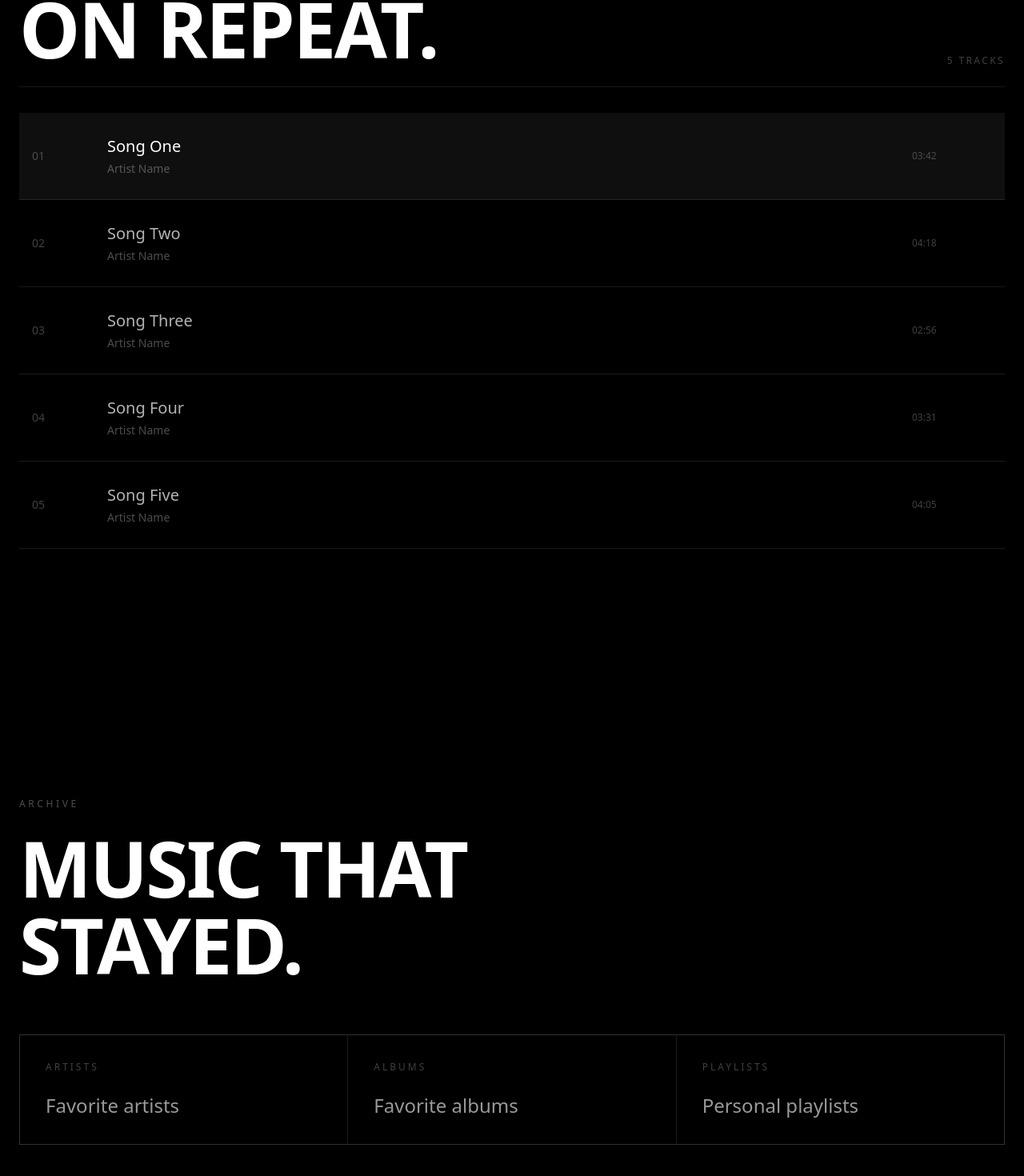
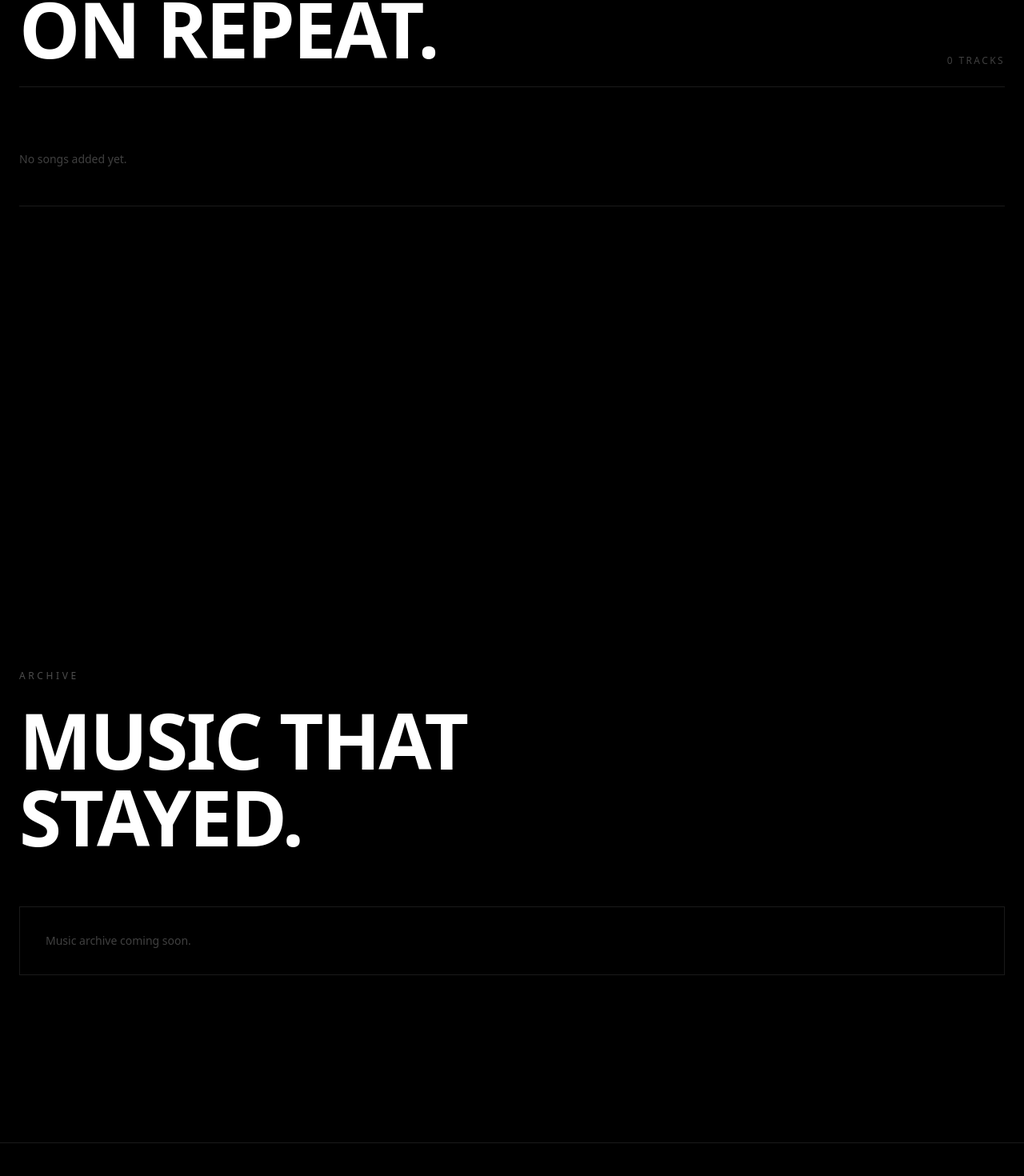
Before and after one commit to blazoxx/portfolio_new, a Next.js app: page /personal/music in a window 1280 px wide. Shown: the part 972-2442 px from the top of the page at 80% size. Built offline with nearby package versions, Linux system fonts and the light colour scheme.

Commit message:
feat: refactor MusicPage to use centralized music data and improve song display logic

```diff
--- a/app/personal/music/page.tsx
+++ b/app/personal/music/page.tsx
@@ -1,48 +1,19 @@
 "use client";
 
 import { useState } from "react";
-
-const songs = [
-  {
-    number: "01",
-    title: "Song One",
-    artist: "Artist Name",
-    duration: "03:42",
-  },
-  {
-    number: "02",
-    title: "Song Two",
-    artist: "Artist Name",
-    duration: "04:18",
-  },
-  {
-    number: "03",
-    title: "Song Three",
-    artist: "Artist Name",
-    duration: "02:56",
-  },
-  {
-    number: "04",
-    title: "Song Four",
-    artist: "Artist Name",
-    duration: "03:31",
-  },
-  {
-    number: "05",
-    title: "Song Five",
-    artist: "Artist Name",
-    duration: "04:05",
-  },
-];
+import { music } from "@/data/music";
 
 export default function MusicPage() {
+  const songs = music.onRepeat;
   const [activeSong, setActiveSong] = useState(0);
+
+  const currentSong = songs[activeSong] ?? music.current;
 
   return (
     <main className="bg-black text-white">
+      {/* Slide 01 — Current */}
       <section className="min-h-screen snap-start px-6 py-16">
         <div className="mx-auto grid min-h-[calc(100vh-8rem)] w-full max-w-7xl items-center gap-16 md:grid-cols-[1fr_420px]">
-          {/* Heading */}
           <div>
             <p className="text-xs uppercase tracking-[0.3em] text-white/30">
               Personal · Music
@@ -78,11 +49,12 @@ export default function MusicPage() {
               {/* Track Info */}
               <div className="mt-6">
                 <p className="text-2xl font-semibold tracking-tight">
-                  {songs[activeSong].title}
+                  {music.current.title}
                 </p>
 
                 <p className="mt-1 text-sm text-white/40">
-                  {songs[activeSong].artist}
+                  {music.current.artist}
+                  {music.current.album && ` · ${music.current.album}`}
                 </p>
               </div>
 
@@ -94,7 +66,7 @@ export default function MusicPage() {
 
                 <div className="mt-2 flex justify-between text-[10px] text-white/30">
                   <span>02:14</span>
-                  <span>{songs[activeSong].duration}</span>
+                  <span>--:--</span>
                 </div>
               </div>
 
@@ -126,7 +98,7 @@ export default function MusicPage() {
         </div>
       </section>
 
-      {/* Slide 02 — Song List */}
+      {/* Slide 02 — On Repeat */}
       <section className="min-h-screen snap-start px-6 py-32">
         <div className="mx-auto w-full max-w-7xl">
           <div className="flex items-end justify-between border-b border-white/10 pb-6">
@@ -146,19 +118,24 @@ export default function MusicPage() {
           </div>
 
           <div className="mt-8">
-            {songs.map((song, index) => {
+            {songs.length > 0 ? (
+              songs.map((song, index) => {
                 const active = index === activeSong;
 
                 return (
                   <button
-                  key={song.number}
+                    key={`${song.title}-${index}`}
                     type="button"
                     onClick={() => setActiveSong(index)}
                     className={`group grid w-full grid-cols-[50px_1fr_auto] items-center gap-6 border-b border-white/10 px-4 py-7 text-left transition md:grid-cols-[70px_1fr_100px] ${
-                    active ? "bg-white/[0.06]" : "hover:bg-white/[0.03]"
+                      active
+                        ? "bg-white/[0.06]"
+                        : "hover:bg-white/[0.03]"
                     }`}
                   >
-                  <span className="text-sm text-white/25">{song.number}</span>
+                    <span className="text-sm text-white/25">
+                      {String(index + 1).padStart(2, "0")}
+                    </span>
 
                     <div>
                       <p
@@ -169,13 +146,22 @@ export default function MusicPage() {
                         {song.title}
                       </p>
 
-                    <p className="mt-1 text-sm text-white/30">{song.artist}</p>
+                      <p className="mt-1 text-sm text-white/30">
+                        {song.artist}
+                      </p>
                     </div>
 
-                  <span className="text-xs text-white/25">{song.duration}</span>
+                    <span className="text-xs text-white/25">
+                      —
+                    </span>
                   </button>
                 );
-            })}
+              })
+            ) : (
+              <div className="border-b border-white/10 py-12 text-sm text-white/25">
+                No songs added yet.
+              </div>
+            )}
           </div>
         </div>
       </section>
@@ -193,30 +179,41 @@ export default function MusicPage() {
             STAYED.
           </h2>
 
-          <div className="mt-16 grid gap-px border border-white/10 bg-white/10 md:grid-cols-3">
-            <div className="bg-black p-8">
+          <div className="mt-16">
+            {music.archive.length > 0 ? (
+              <div className="grid gap-px border border-white/10 bg-white/10 md:grid-cols-3">
+                {music.archive.map((item, index) => (
+                  <div
+                    key={`${item.title}-${index}`}
+                    className="bg-black p-8"
+                  >
                     <p className="text-xs uppercase tracking-[0.25em] text-white/25">
-                Artists
+                      {item.artist}
                     </p>
 
-              <p className="mt-6 text-2xl text-white/60">Favorite artists</p>
-            </div>
-
-            <div className="bg-black p-8">
-              <p className="text-xs uppercase tracking-[0.25em] text-white/25">
-                Albums
+                    <p className="mt-6 text-2xl text-white/60">
+                      {item.title}
                     </p>
 
-              <p className="mt-6 text-2xl text-white/60">Favorite albums</p>
+                    {item.album && (
+                      <p className="mt-2 text-sm text-white/30">
+                        {item.album}
+                      </p>
+                    )}
+
+                    {item.note && (
+                      <p className="mt-4 text-sm leading-relaxed text-white/30">
+                        {item.note}
+                      </p>
+                    )}
                   </div>
-
-            <div className="bg-black p-8">
-              <p className="text-xs uppercase tracking-[0.25em] text-white/25">
-                Playlists
-              </p>
-
-              <p className="mt-6 text-2xl text-white/60">Personal playlists</p>
+                ))}
               </div>
+            ) : (
+              <div className="border border-white/10 p-8 text-sm text-white/25">
+                Music archive coming soon.
+              </div>
+            )}
           </div>
         </div>
       </section>
--- a/app/resume/page.tsx
+++ b/app/resume/page.tsx
@@ -186,7 +186,7 @@ export default function ResumePage() {
                   {group.skills.map((skill) => (
                     <span
                       key={skill}
-                      className="border border-white/10 px-4 py-2 text-sm text-white/50"
+                      className="border border-white/10 px-4 py-2 text-sm text-white/50 transition duration-300 hover:-translate-y-1 hover:border-white/20 hover:bg-white/[0.03] hover:text-white"
                     >
                       {skill}
                     </span>
--- /dev/null
+++ b/data/music.ts
@@ -0,0 +1,18 @@
+export type MusicItem = {
+  title: string;
+  artist: string;
+  album?: string;
+  note?: string;
+};
+
+export const music = {
+  current: {
+    title: "YOUR CURRENT SONG",
+    artist: "ARTIST",
+    album: "ALBUM",
+  },
+
+  onRepeat: [] as MusicItem[],
+
+  archive: [] as MusicItem[],
+};
```
Lines whose indentation alone changed are shown as unchanged.
